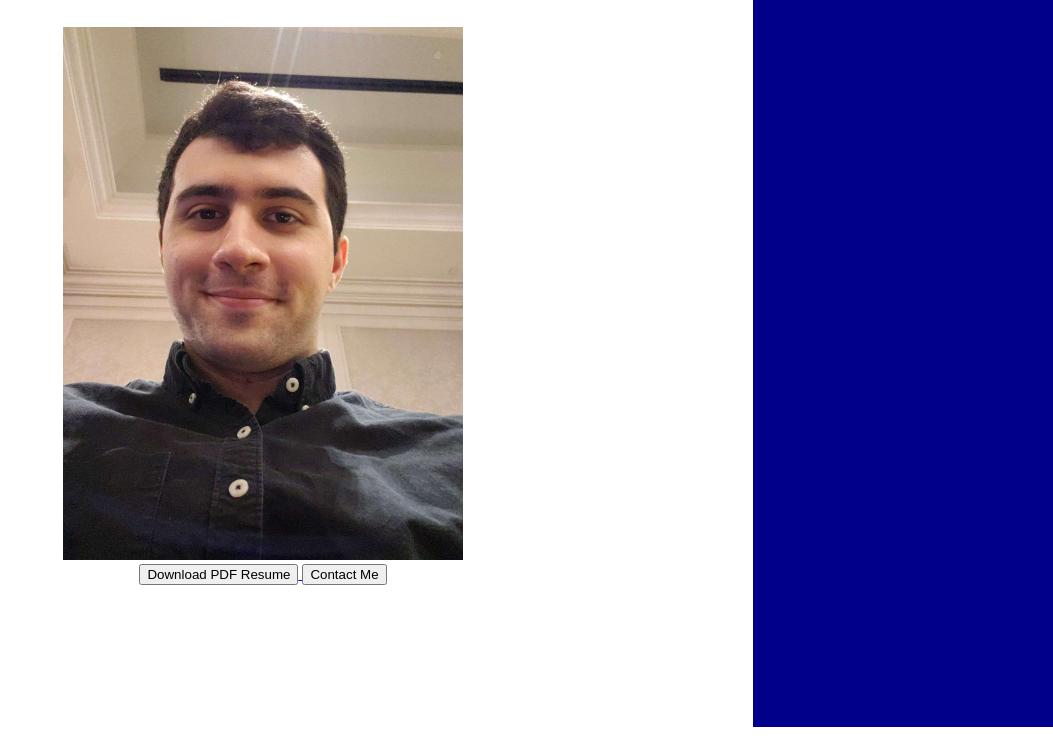
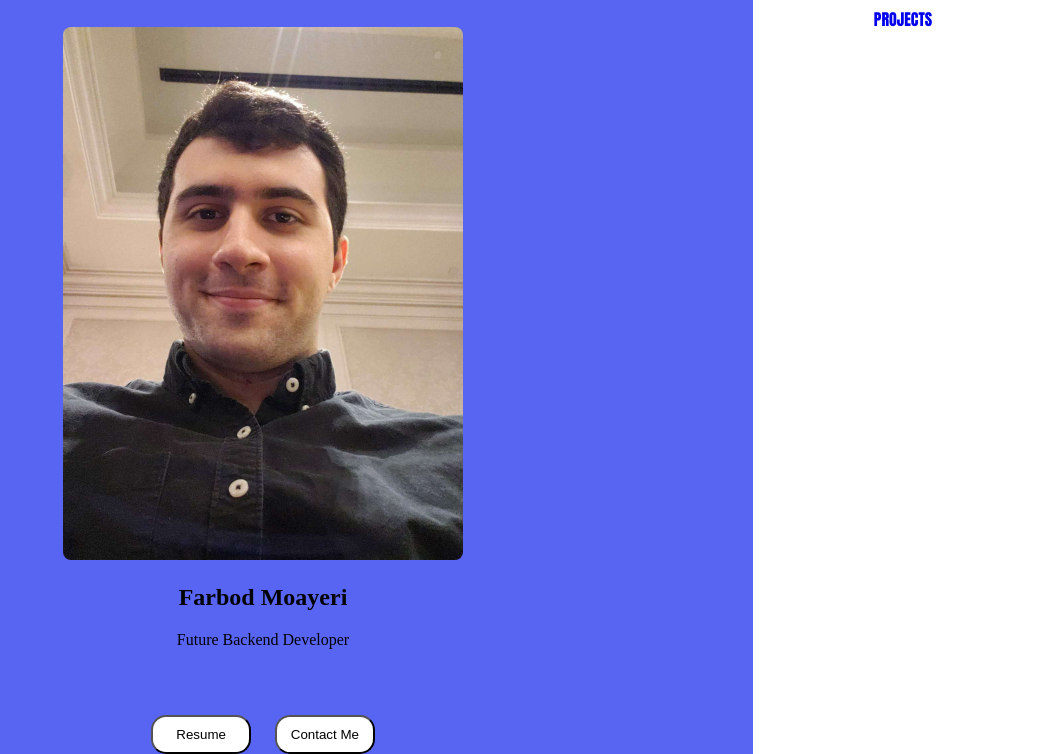
Before and after one commit to Farbod-Moayeri/Web222, a plain HTML site: page a6/src/html/index.html in a window 1280 px wide. Shown: the part 73-827 px from the top of the page, without its empty margins (227-1280 px from the left). Before the commit the page ends 800 px from the top, so only its background shows below. Drawn offline with Linux system fonts and the light colour scheme.

Commit message:
a6: Progress

```diff
--- a/a6/src/css/my-styles.css
+++ b/a6/src/css/my-styles.css
@@ -3,7 +3,13 @@
     display: grid;
     grid-template-columns: 1fr 300px;
     min-height: 100dvh;
-    grid-template-columns: minmax(2fr , 2fr) minmax(1fr , 1fr);
+    /*grid-template-columns: minmax(2fr , 2fr) minmax(1fr , 1fr);*/
+    grid-template-columns: repeat( auto-fit, minmax(1fr, 3fr) );
+}
+
+a {
+    text-decoration: none;
+    font-family: Impact, Haettenschweiler, 'Arial Narrow Bold', sans-serif;
 }
 
 body {
@@ -15,27 +21,39 @@ body {
     display: inline-grid;
     margin-top: 100px;
     width: 400px;
-    justify-content: center;
+    border-radius: 8px;
 }
 
 .left-side {
     text-align: center;
     justify-content: center;
+    background-color: #5865F2;
 }
 
 .right-side {
     justify-content: center;
-    background-color: darkblue;
+    background-color: white;
     text-align: center;
 }
 
 #main-buttons {
-    top: 50px;
-    justify-content: space-evenly;
+    padding-top: 50px;
+}
+
+#resume {
+    background-color: white;
+    padding: 10px;
+    margin-right: 10px;
+    border-radius: 15px;
+    width: 100px;
 }
 
 #contact {
-    top: 1000px;
+    background-color: white;
+    padding: 10px;
+    margin-left: 10px;
+    border-radius: 15px;
+    width: 100px;
 }
 
 .content-container img{
--- a/a6/src/html/index.html
+++ b/a6/src/html/index.html
@@ -18,21 +18,29 @@
             <div class="content">
 
                 <div class="left-side">
+
                     <img id="profile-image" src="/images/Farbod-Moayeri.jpg" alt="Farbod-Moayeri">
+
+                    <h2>Farbod Moayeri</h2>
+                    <p>Future Backend Developer</p>
 
                     <div id="main-buttons">
                         <a href="/images/Farbod-Moayeri.jpg" download="Farbod Moayeri Resume">
-                            <button id="resume">Download PDF Resume</button>
+                            <button id="resume">Resume</button>
                         </a>
                         <a href="./index.html#contact">
                             <button id="contact">Contact Me</button>
                         </a>
                     </div>
+
+
+
                 </div>
 
                 <div class="right-side">
                     <h1>MENU</h1>
                     <link rel="Projects link" href="./projects.html">
+                    <a href="./projects.html">PROJECTS</a>
                 </div>
 
             </div>
```
